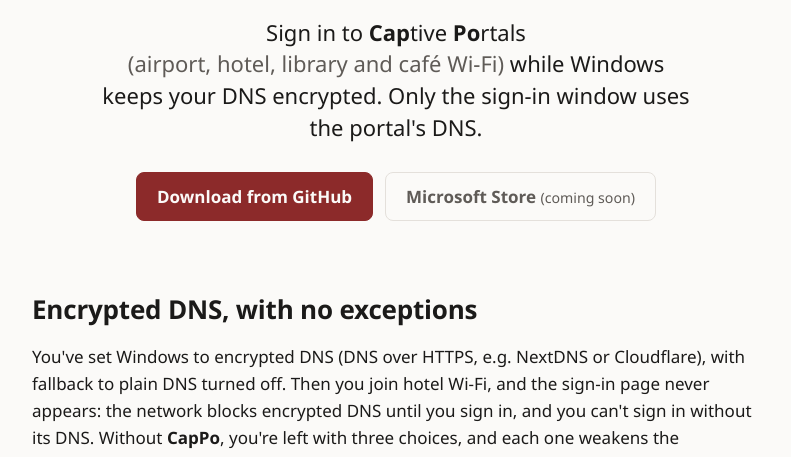
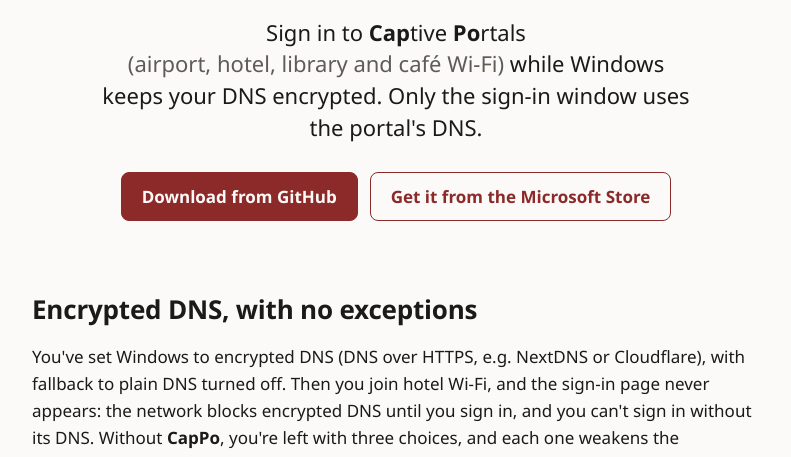
Before and after one commit to akrymskiy/cappo, a plain HTML site: page docs/index.html in a window 1280 px wide. Shown: the part 336-793 px from the top of the page, without its empty margins (244-1035 px from the left). Drawn offline with Linux system fonts and the light colour scheme.

Commit message:
Docs: link the Microsoft Store version, now that it's live
The Store listing passed certification and is public, so the site's
"coming soon" button, the README and the release notes now link to it.

Co-Authored-By: Claude Opus 5.5 <noreply@anthropic.com>

```diff
--- a/docs/index.html
+++ b/docs/index.html
@@ -37,7 +37,7 @@
       </p>
       <div class="buttons">
         <a class="button primary" href="https://github.com/akrymskiy/cappo/releases">Download from GitHub</a>
-        <span class="button soon">Microsoft Store <small>(coming soon)</small></span>
+        <a class="button secondary" href="https://apps.microsoft.com/detail/9NHT91D939HJ">Get it from the Microsoft Store</a>
       </div>
     </div>
 
--- a/docs/style.css
+++ b/docs/style.css
@@ -101,8 +101,6 @@ code {
 }
 .button.primary { background: var(--accent); color: var(--bg); }
 .button.secondary { color: var(--accent); }
-.button.soon { border-color: var(--line); color: var(--muted); cursor: default; }
-.button.soon small { font-weight: 400; }
 
 section { margin-top: 48px; }
 h2 { font-size: 26px; line-height: 1.25; margin: 0 0 12px; letter-spacing: -0.2px; }
```
Also changed, not shown: 2 other files.
